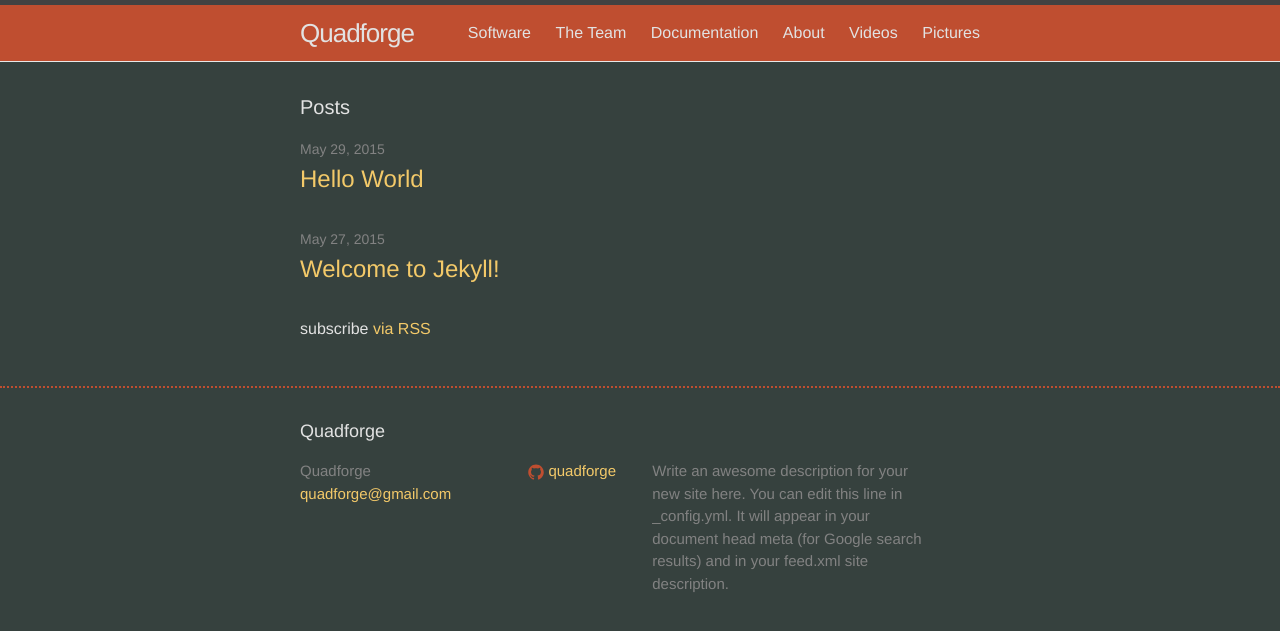
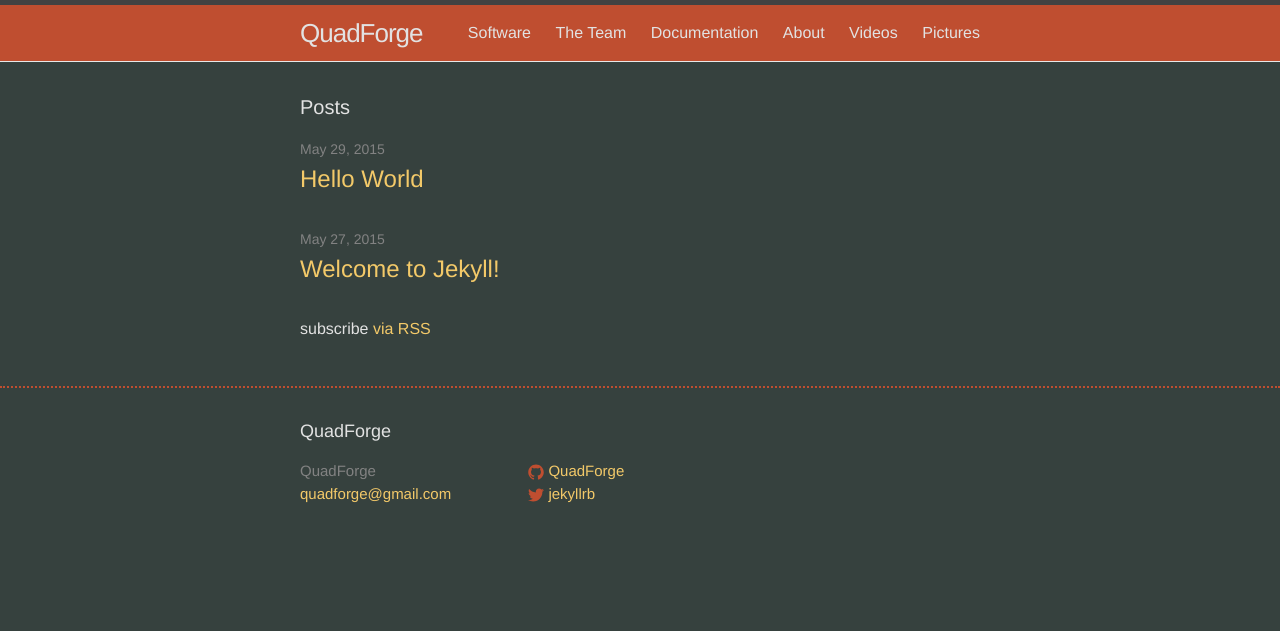
Before and after one commit to PaulLoizeaux/quadforge.net, a Jekyll site: the page built from index.html, in a window 1280 px wide. Shown: the top 631 px of the page. Built offline with Jekyll 4.4.1, drawn with Linux system fonts in a browser that asks for light colours; nearby versions of some CDN libraries.

Commit message:
configured _config.yml to serve the jekyll server

```diff
--- a/_config.yml
+++ b/_config.yml
@@ -1,13 +1,11 @@
 # Site settings
-title: Quadforge
+title: QuadForge
 email: quadforge@gmail.com
 description: > # this means to ignore newlines until "baseurl:"
-  Write an awesome description for your new site here. You can edit this
-  line in _config.yml. It will appear in your document head meta (for
-  Google search results) and in your feed.xml site description.
 baseurl: "" # the subpath of your site, e.g. /blog/
-url: "http://yourdomain.com" # the base hostname & protocol for your site
-github_username:  quadforge
+url: "http://jekyll.quadforge.net" # the base hostname & protocol for your site
+twitter_username: jekyllrb
+github_username:  QuadForge
 
 # Build settings
 markdown: kramdown
```
